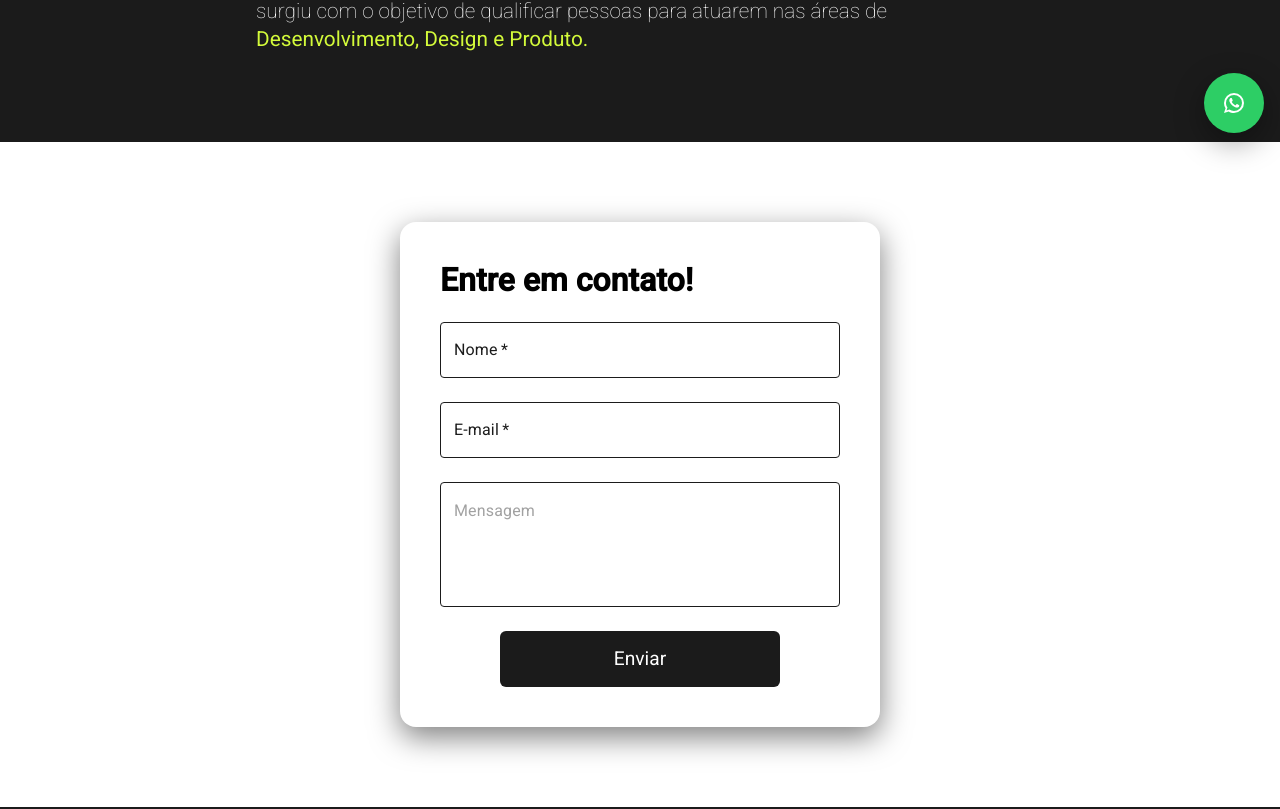
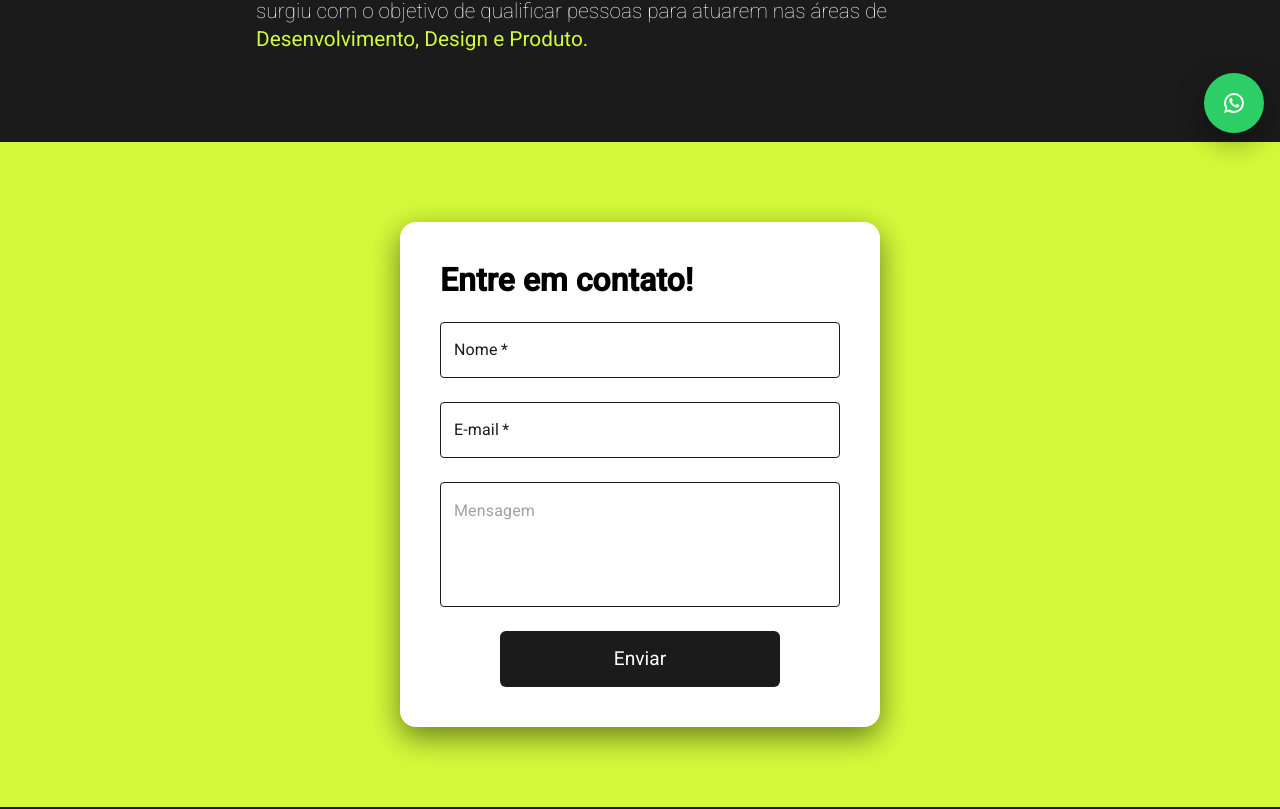
Before and after one commit to fabianakamo/Acessibility-POCs-Rethink-Site, a Next.js app: page / in a window 1280 px wide. Shown: the part 651-1460 px from the top of the page. Built offline with nearby package versions, Linux system fonts and the light colour scheme.

Commit message:
css adjustment

```diff
--- a/src/components/mailForm/darkTheme.module.css
+++ b/src/components/mailForm/darkTheme.module.css
@@ -9,7 +9,6 @@
 .submit_button {
     background-color: var(--color-dark);
     color: var(--color-light);
-
 }
 
 .submit_button:hover {
--- a/src/components/mailForm/index.tsx
+++ b/src/components/mailForm/index.tsx
@@ -1,6 +1,9 @@
-import React, { useRef, useState } from "react";
-import styles from "./mailForm.module.css";
+import React, { useEffect, useRef, useState } from "react";
 import emailjs from "@emailjs/browser";
+import mainTheme from "./mailForm.module.css";
+import light from "./lightTheme.module.css";
+import dark from "./darkTheme.module.css";
+import { useTheme } from "@/src/context/ThemeContext";
 
 import {
   Button,
@@ -16,6 +19,13 @@ const MailForm = () => {
   const form = useRef<any>();
   const [open, setOpen] = React.useState(false);
   const [showLoader, setShowLoader] = useState(false);
+  const [theme, setTheme] = useState<"light" | "dark">("dark");
+  const currentTheme = useTheme();
+  const styles = { light, dark };
+
+  useEffect(() => {
+    setTheme(currentTheme.theme.theme);
+  }, [currentTheme]);
 
   const handleClickOpen = () => {
     setOpen(true);
@@ -47,8 +57,14 @@ const MailForm = () => {
   };
 
   return (
-    <div className={styles.form_container}>
-      <form className={styles.form} ref={form} onSubmit={sendEmail}>
+    <div
+      className={`${styles[theme].form_container} ${mainTheme.form_container}`}
+    >
+      <form
+        className={`${styles[theme].form} ${mainTheme.form}`}
+        ref={form}
+        onSubmit={sendEmail}
+      >
         <h1>Entre em contato!</h1>
         <TextField required type="text" label="Nome" name="user_name" />
         <TextField required type="text" label="E-mail" name="user_email" />
@@ -59,9 +75,9 @@ const MailForm = () => {
           name="message"
           rows={4}
         />
-        <div className={styles.form_button}>
+        <div className={mainTheme.form_button}>
           <button
-            className={styles.submit_button}
+            className={`${styles[theme].submit_button} ${mainTheme.submit_button}`}
             type="submit"
             id="input-submit"
           >
--- a/src/components/mailForm/lightTheme.module.css
+++ b/src/components/mailForm/lightTheme.module.css
@@ -8,15 +8,15 @@
 
 .submit_button {
   background-color: var(--color-dark);
-  color: var(--color-dark);
+  color: var(--color-light);
 }
 
 .submit_button:hover {
-  background-color: var(--color-dark);
+  background-color: var(--color-secondary-hover);
   color: var(--color-light);
 }
 
 .submit_button:focus {
-  background-color: var(--color-dark);
+  background-color: var(--color-secondary-hover);
   color: var(--color-light);
 }
--- a/src/components/mailForm/mailForm.module.css
+++ b/src/components/mailForm/mailForm.module.css
@@ -32,12 +32,6 @@
   border: 1px solid rgba(27, 27, 27, 0.3);
   cursor: pointer;
   text-decoration: none;
-  background-color: var(--color-dark);
-  color: var(--color-light);
-}
-
-.submit_button:hover {
-  background-color: var(--color-secondary-hover);
 }
 
 .form_button {
--- a/src/components/titleContent/lightTheme.module.css
+++ b/src/components/titleContent/lightTheme.module.css
@@ -3,10 +3,6 @@
   color: var(--color-dark);
 }
 
-.text_container p {
-  font-weight: 400;
-}
-
 .text_container span {
   color: var(--color-dark);
 }
```
